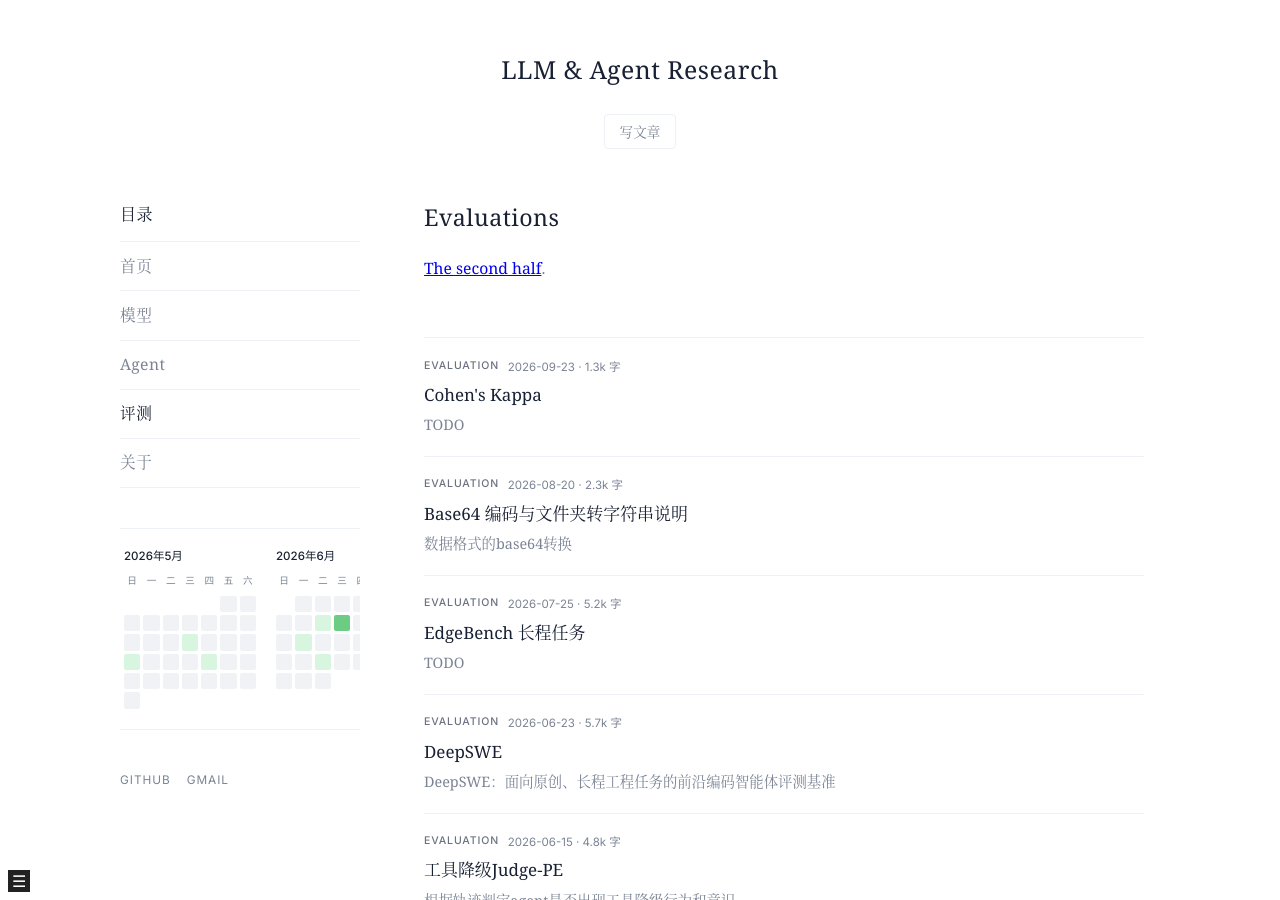
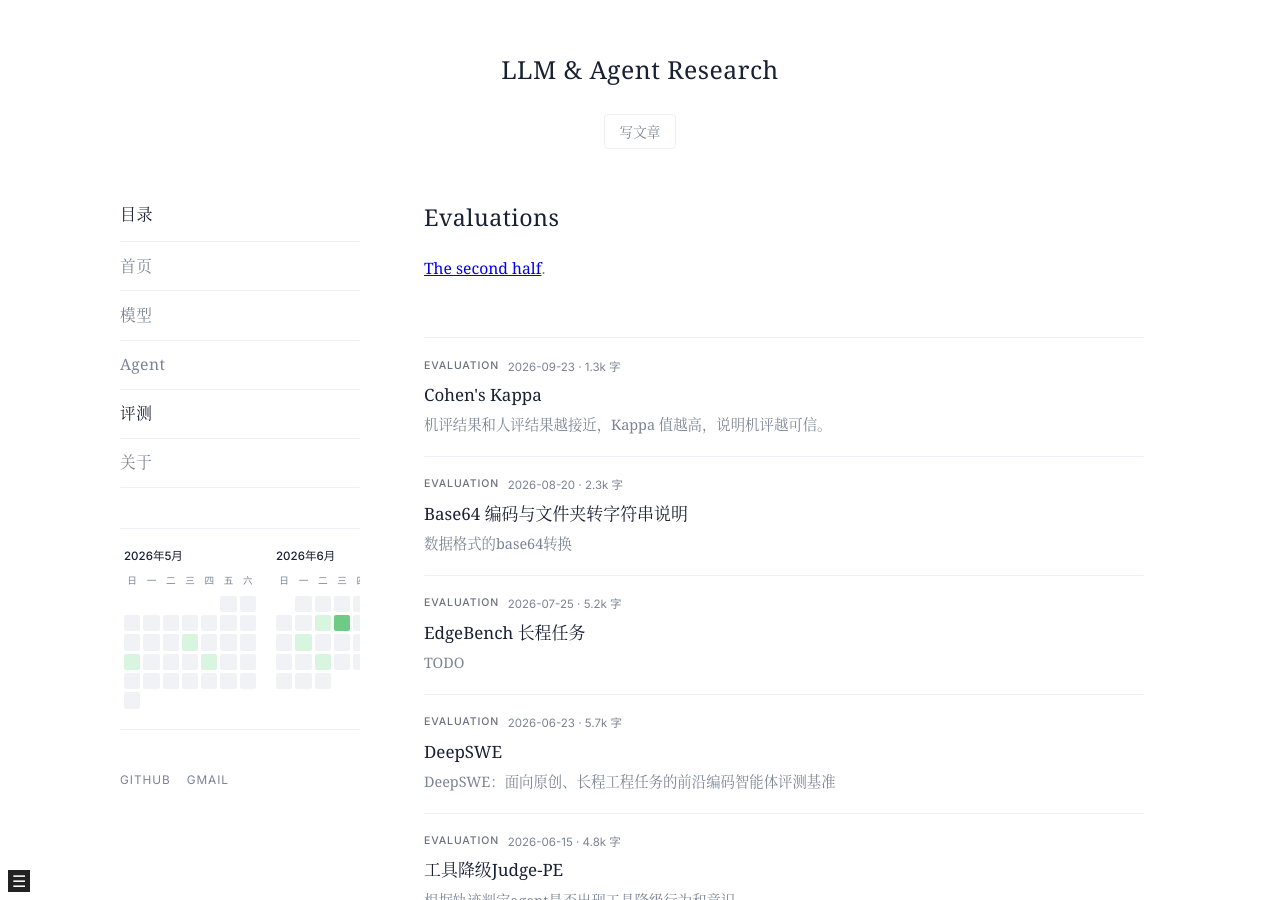
Before and after one commit to agent-2026-sophie/agent_sendiment, a Jekyll site: the page built from evals.md, in a window 1280 px wide and 900 px high. Built offline with Jekyll 4.4.1, drawn with Linux system fonts in a browser that asks for light colours.

Commit message:
update post: Cohen's Kappa

```diff
--- a/_evals_posts/2026/09/2026-09-23-cohen-s-kappa.md
+++ b/_evals_posts/2026/09/2026-09-23-cohen-s-kappa.md
@@ -3,7 +3,7 @@ title: Cohen's Kappa
 date: 2026-09-23
 author: Sophie
 tags: [通识]
-excerpt: TODO
+excerpt: 机评结果和人评结果越接近，Kappa 值越高，说明机评越可信。
 ---
 # Cohen's Kappa（科恩卡帕系数）
 
```
